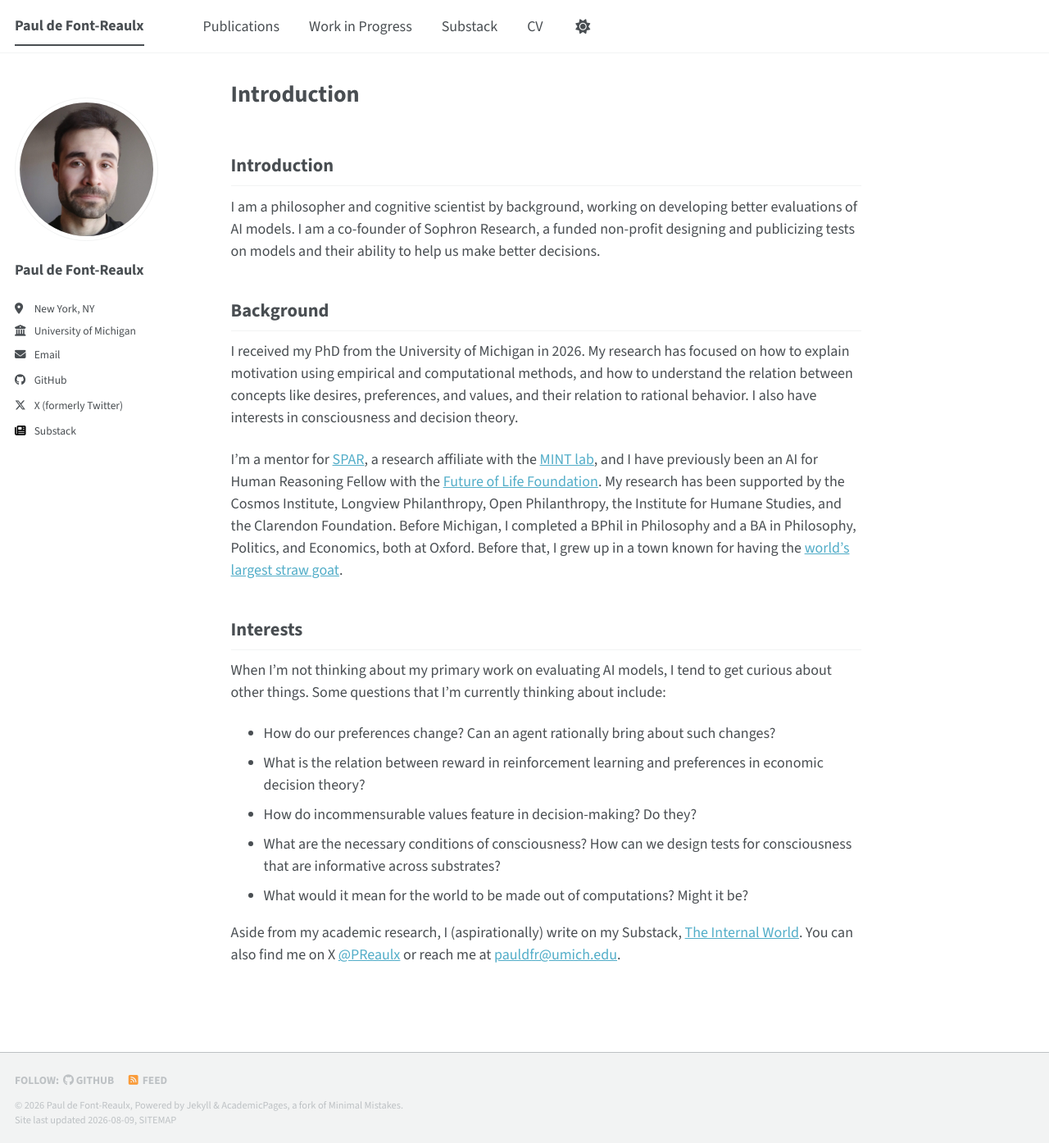
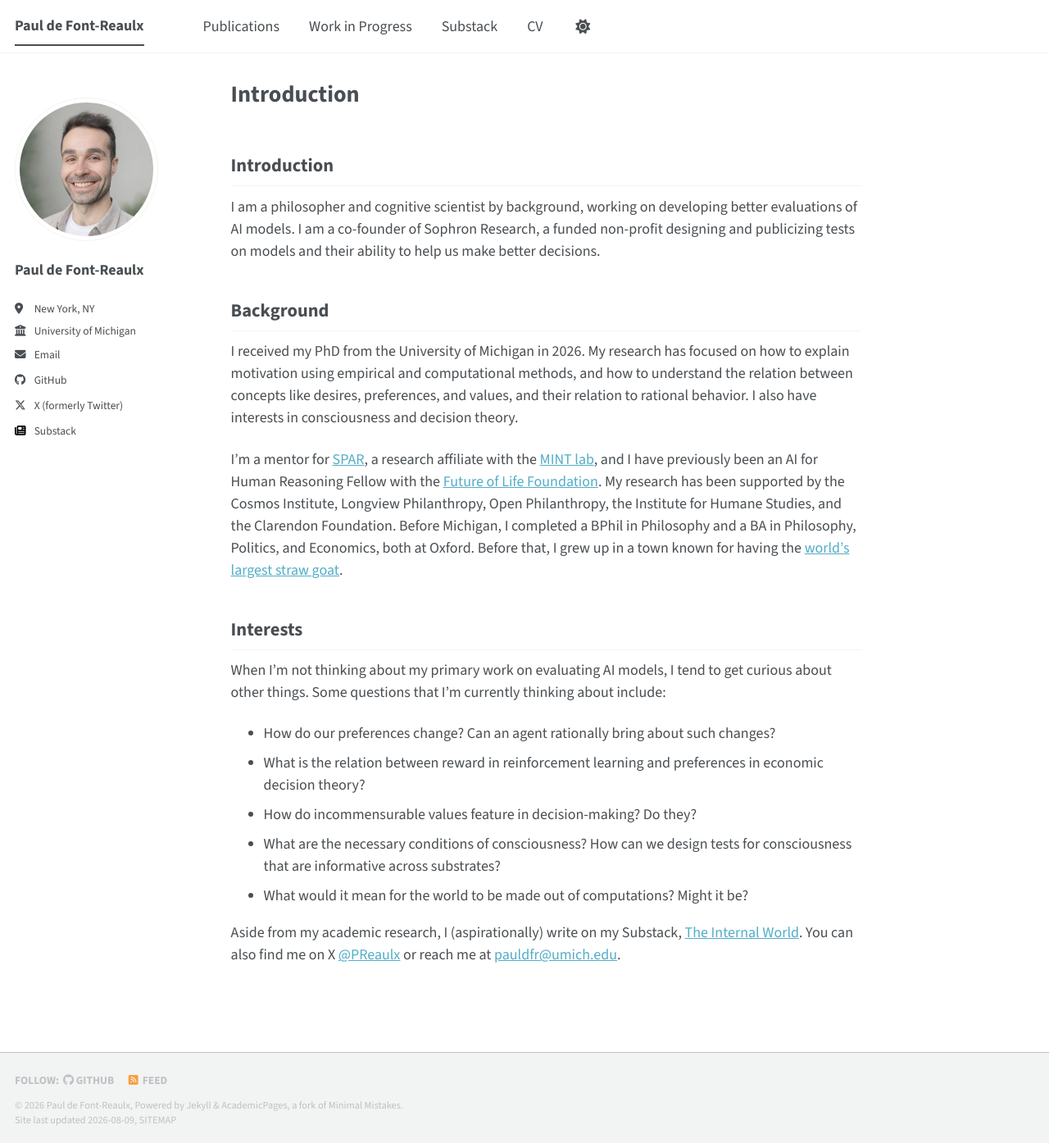
Before and after one commit to pauldfr/pauldfr.github.io, a Jekyll site: the page built from _pages/about.md, in a window 1280 px wide and 1394 px high. Shown: the whole window at 82% size. Built offline with Jekyll 4.4.1, drawn with Linux system fonts in a browser that asks for light colours; a style sheet for code colours, icons or effects is not loaded; our own code applies the rules of GitHub Pages for plain Markdown files.

Commit message:
Revert avatar to previous headshot
Co-Authored-By: Claude Fable 5 <noreply@anthropic.com>

```diff
--- a/_config.yml
+++ b/_config.yml
@@ -22,7 +22,7 @@ repository               : "pauldfr/pauldfr.github.io"
 #               Additional customization can be done by editing /_includes/author-profile.html
 author:
   # Biographic information
-  avatar           : "profile-headshot2.jpg"
+  avatar           : "profile.jpg"
   name             : "Paul de Font-Reaulx"
   pronouns         : # example: "she/her"
   bio              : # e.g. "Moral psychology, philosophy of cognitive science, and philosophy of AI"
```
Also changed, not shown: images/profile-headshot2.jpg (deleted), images/profile.jpg (added).
